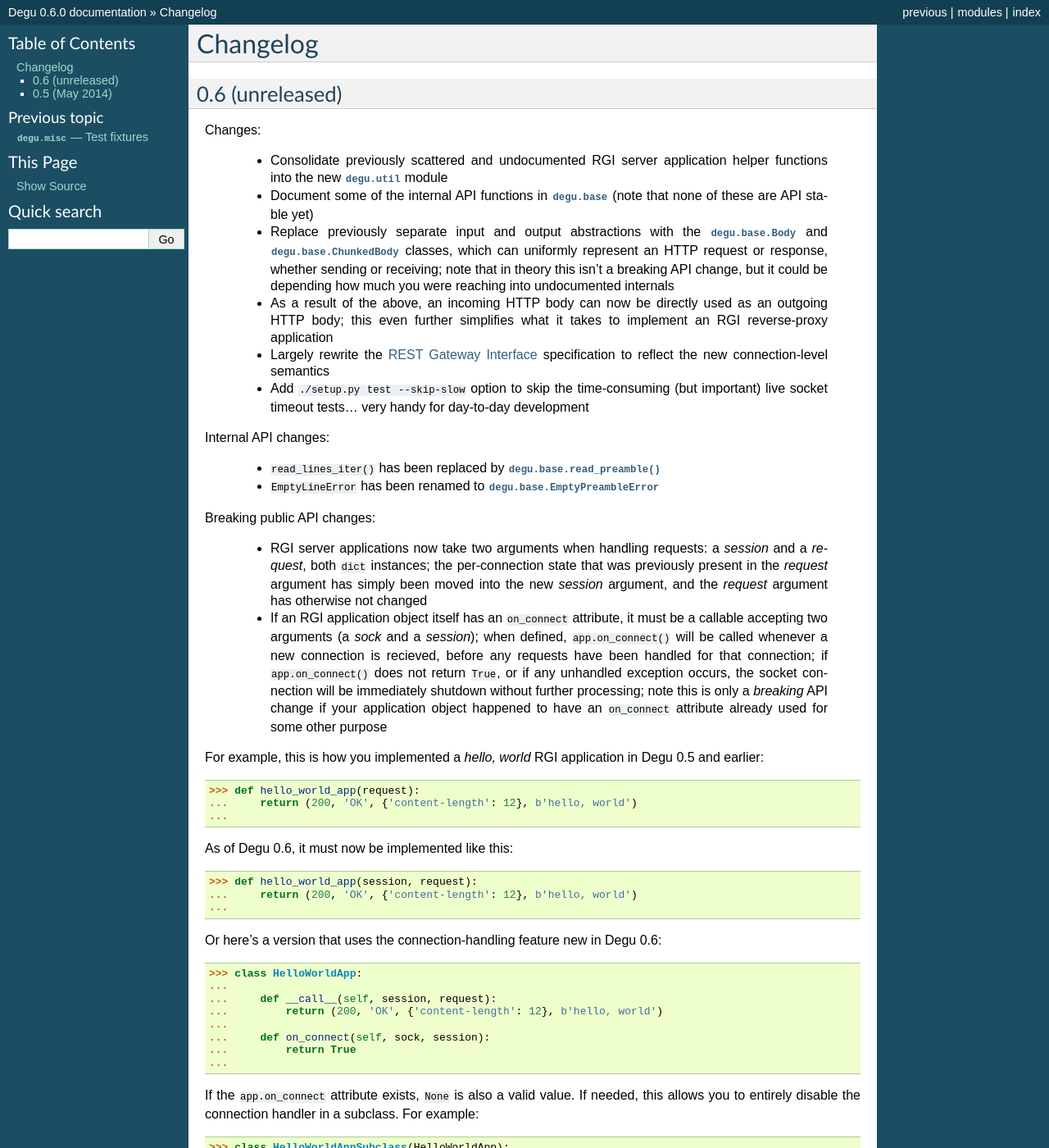
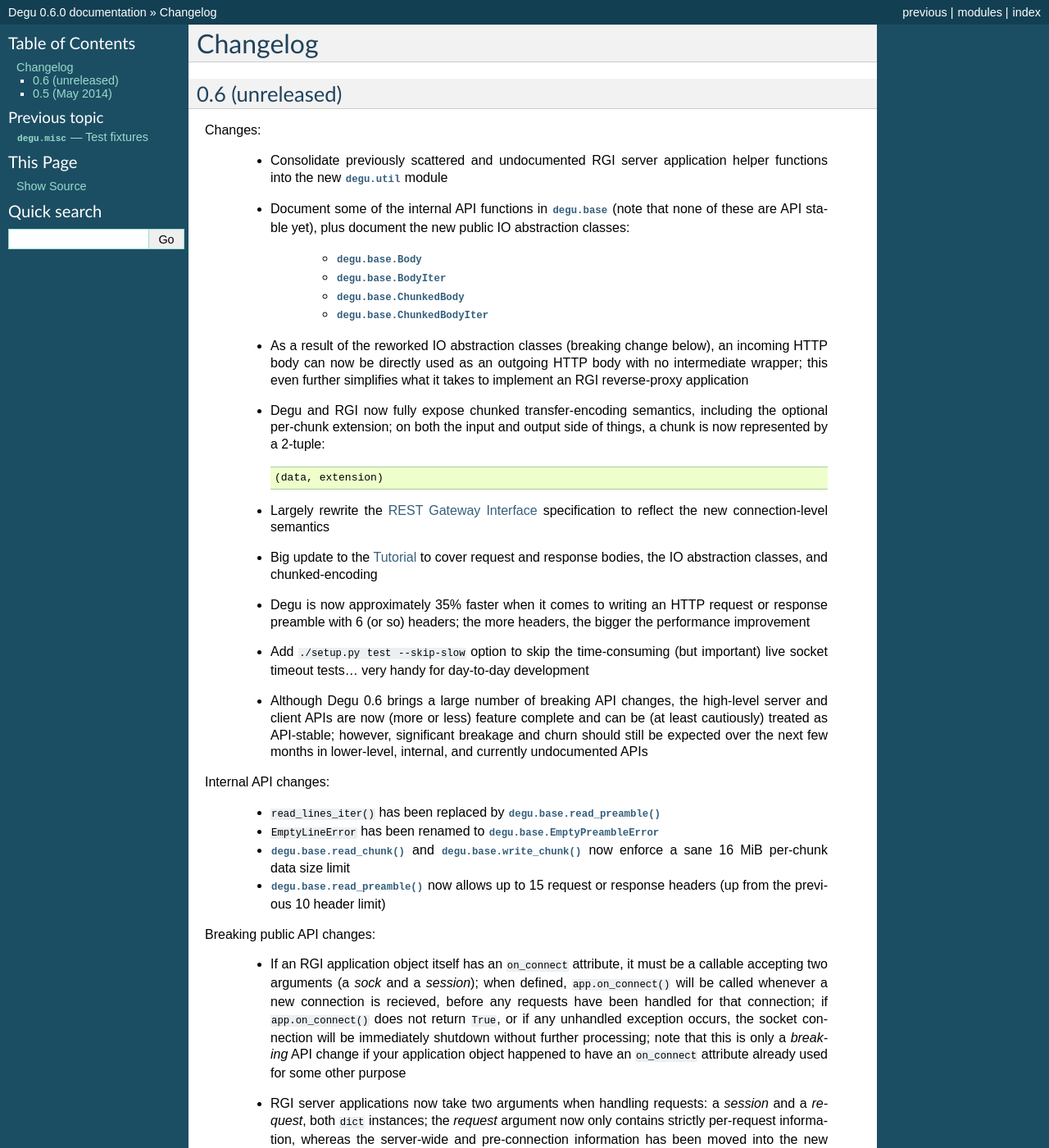
Before and after one commit to json420/degu, a Sphinx documentation site: the page built from doc/changelog.rst, in a window 1280 px wide and 1400 px high. Shown: the whole window at 82% size. Built offline with Sphinx 7.4.7, drawn with Linux system fonts in a browser that asks for light colours; some of the changed text lies outside the part shown.

Commit message:
Small fixes and clarifications in tutorial.rst; update changelog.rst

```diff
--- a/doc/changelog.rst
+++ b/doc/changelog.rst
@@ -11,24 +11,47 @@ Changes:
       helper functions into the new :mod:`degu.util` module
 
     * Document some of the internal API functions in :mod:`degu.base` (note that
-      none of these are API stable yet)
+      none of these are API stable yet), plus document the new public IO
+      abstraction classes:
 
-    * Replace previously separate input and output abstractions with the
-      :class:`degu.base.Body` and :class:`degu.base.ChunkedBody` classes, which
-      can uniformly represent an HTTP request or response, whether sending or
-      receiving; note that in theory this isn't a breaking API change, but it
-      could be depending how much you were reaching into undocumented internals
+        * :class:`degu.base.Body`
 
-    * As a result of the above, an incoming HTTP body can now be directly used
-      as an outgoing HTTP body; this even further simplifies what it takes to
-      implement an RGI reverse-proxy application
+        * :class:`degu.base.BodyIter`
+
+        * :class:`degu.base.ChunkedBody`
+
+        * :class:`degu.base.ChunkedBodyIter`
+
+    * As a result of the reworked IO abstraction classes (breaking change
+      below), an incoming HTTP body can now be directly used as an outgoing HTTP
+      body with no intermediate wrapper; this even further simplifies what it
+      takes to implement an RGI reverse-proxy application
+
+    * Degu and RGI now fully expose chunked transfer-encoding semantics,
+      including the optional per-chunk extension; on both the input and output
+      side of things, a chunk is now represented by a 2-tuple::
+
+        (data, extension)
 
     * Largely rewrite the :doc:`rgi` specification to reflect the new
       connection-level semantics
 
+    * Big update to the :doc:`tutorial` to cover request and response bodies,
+      the IO abstraction classes, and chunked-encoding
+
+    * Degu is now approximately 35% faster when it comes to writing an HTTP
+      request or response preamble with 6 (or so) headers; the more headers, the
+      bigger the performance improvement
+
     * Add ``./setup.py test --skip-slow`` option to skip the time-consuming (but
       important) live socket timeout tests... very handy for day-to-day
       development
+
+    * Although Degu 0.6 brings a large number of breaking API changes, the
+      high-level server and client APIs are now (more or less) feature complete
+      and can be (at least cautiously) treated as API-stable; however,
+      significant breakage and churn should still be expected over the next few
+      months in lower-level, internal, and currently undocumented APIs
 
 
 Internal API changes:
@@ -38,14 +61,14 @@ Internal API changes:
 
     * ``EmptyLineError`` has been renamed to :exc:`degu.base.EmptyPreambleError`
 
+    * :func:`degu.base.read_chunk()` and :func:`degu.base.write_chunk()` now
+      enforce a sane 16 MiB per-chunk data size limit
+
+    * :func:`degu.base.read_preamble()` now allows up to 15 request or response
+      headers (up from the previous 10 header limit)
+
 
 Breaking public API changes:
-
-    * RGI server applications now take two arguments when handling requests: a
-      *session* and a *request*, both ``dict`` instances; the per-connection
-      state that was previously present in the *request* argument has simply
-      been moved into the new *session* argument, and the *request* argument
-      has otherwise not changed
 
     * If an RGI application object itself has an ``on_connect`` attribute, it
       must be a callable accepting two arguments (a *sock* and a *session*);
@@ -53,12 +76,51 @@ Breaking public API changes:
       connection is recieved, before any requests have been handled for that
       connection; if ``app.on_connect()`` does not return ``True``, or if any
       unhandled exception occurs, the socket connection will be immediately
-      shutdown without further processing; note this is only a *breaking* API
-      change if your application object happened to have an ``on_connect``
+      shutdown without further processing; note that this is only a *breaking*
+      API change if your application object happened to have an ``on_connect``
       attribute already used for some other purpose
 
-For example, this is how you implemented a *hello, world* RGI application in
-Degu 0.5 and earlier:
+    * RGI server applications now take two arguments when handling requests: a
+      *session* and a *request*, both ``dict`` instances; the *request* argument
+      now only contains strictly per-request information, whereas the
+      server-wide and pre-connection information has been moved into the new
+      *session* argument
+
+    * Replace previously separate input and output abstractions with new unified
+      :class:`degu.base.Body` and :class:`degu.base.ChunkedBody` classes for
+      wrapping file-like objects, plus :class:`degu.base.BodyIter` and
+      :class:`degu.base.ChunkedBodyIter` classes for wrapper arbitrary iterable
+      objects
+
+    * As a result of the above two breaking changes, the names under which these
+      wrappers classes are exposed to RGI applications have changed, plus
+      they're now in the new RGI *session* argument instead of the existing
+      *request* argument:
+
+        ==================================  ==================================
+        Exposed via                         Degu implementation
+        ==================================  ==================================
+        ``session['rgi.Body']``             :class:`degu.base.Body`
+        ``session['rgi.BodyIter']``         :class:`degu.base.BodyIter`
+        ``session['rgi.ChunkedBody']``      :class:`degu.base.ChunkedBody`
+        ``session['rgi.ChunkedBodyIter']``  :class:`degu.base.ChunkedBodyIter`
+        ==================================  ==================================
+
+    * The previous ``make_input_from_output()`` function has been removed; there
+      is no need for this now that you can directly use any HTTP input body as
+      an HTTP output body (for, say, a reverse-proxy application)
+
+    * Iterating through a chunk-encoded HTTP input body now yields a
+      ``(data, extension)`` 2-tuple for each chunk; likewise,
+      ``body.readchunk()`` now returns a ``(data, extension)`` 2-tuple; however,
+      there has been no change in the behavior of ``body.read()`` on
+      chunk-encoded bodies
+
+    * Iterables used as the source for a chunk-encoded HTTP output body now must
+      yield a ``(data, extension)`` 2-tuple for each chunk
+
+In terms of the RGI request handling API, this is how you implemented a
+*hello, world* RGI application in Degu 0.5 and earlier:
 
 >>> def hello_world_app(request):
 ...     return (200, 'OK', {'content-length': 12}, b'hello, world')
```
Also changed, not shown: doc/tutorial.rst (+27 -27 lines).
